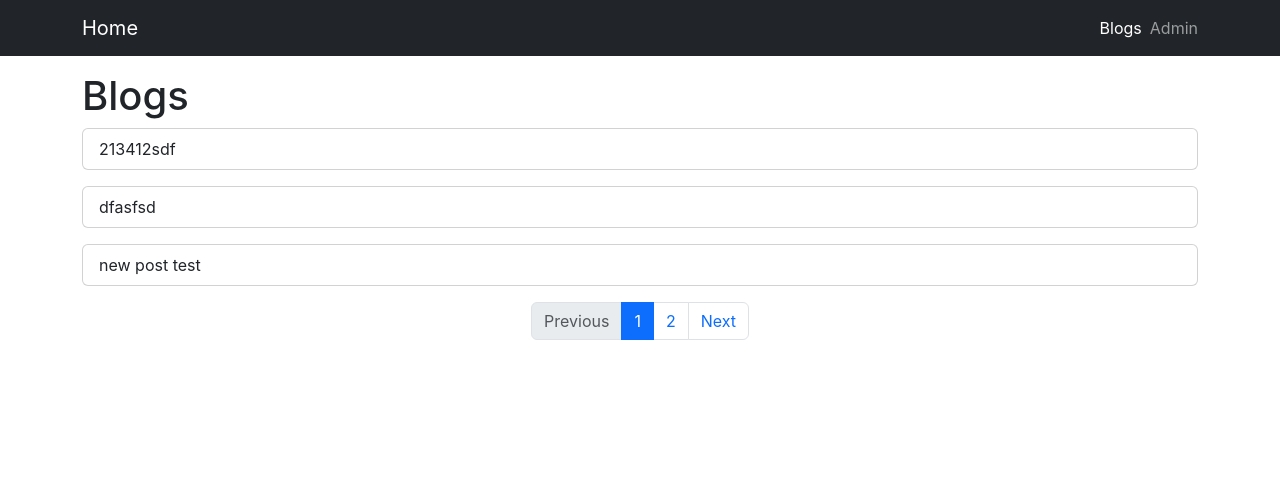
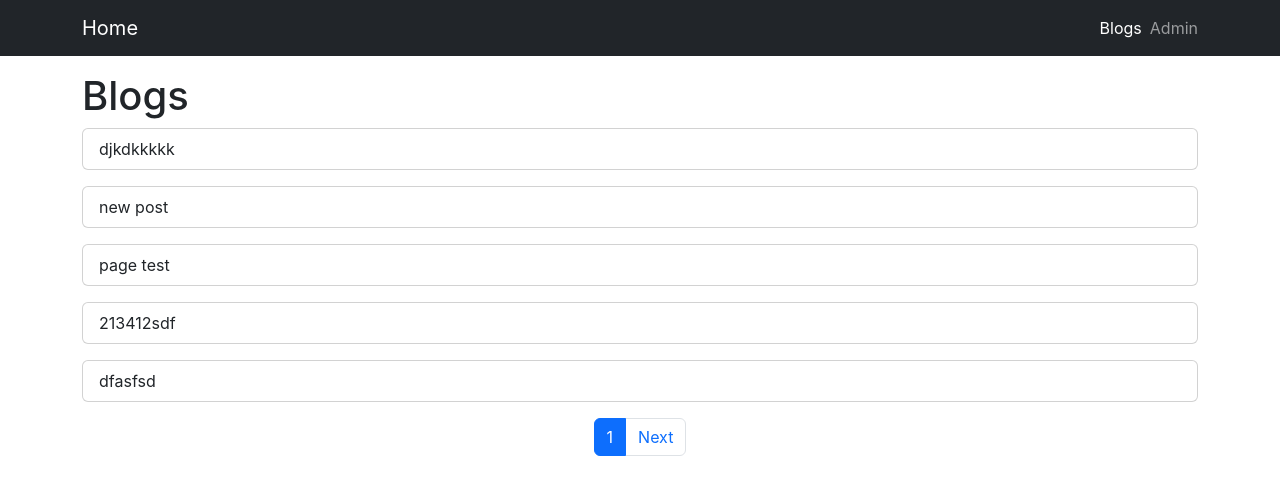
Before and after one commit to widk0419/react-study-project, a React (Create React App) app: page /blogs in a window 1280 px wide. Shown: the top 494 px of the page. Built offline with nearby package versions, Linux system fonts and the light colour scheme; data requests are answered from the project's data file.

Commit message:
pagination 진행 중 수정해야할 부분 있음

```diff
--- a/db.json
+++ b/db.json
@@ -55,6 +55,27 @@
       "publish": false,
       "createdAt": 1728547990221,
       "id": 8
+    },
+    {
+      "title": "page test",
+      "body": "page test react",
+      "publish": true,
+      "createdAt": 1728608151395,
+      "id": 9
+    },
+    {
+      "title": "new post",
+      "body": "hahahahahahahah",
+      "publish": true,
+      "createdAt": 1728608163754,
+      "id": 10
+    },
+    {
+      "title": "djkdkkkkk",
+      "body": "dxxxdfsfwfxxxx",
+      "publish": true,
+      "createdAt": 1728608174611,
+      "id": 11
     }
   ]
 }
--- a/src/components/BlogList.js
+++ b/src/components/BlogList.js
@@ -1,14 +1,17 @@
 import axios from "axios";
 import { useState, useEffect } from "react";
 import Card from "../components/Card";
-import { useHistory } from "react-router-dom/cjs/react-router-dom.min";
+import { useHistory, useLocation } from "react-router-dom/cjs/react-router-dom.min";
 import LoadingSpinner from "../components/LoadingSpinner";
 import { bool } from "prop-types";
-import PagiNation from "./Pagination";
+import Pagination from "./Pagination";
 
 const BlogList = ({isAdmin = false}) => {
 
     const history = useHistory();
+    const location = useLocation();
+    const params = new URLSearchParams(location.search);
+    const pageParam = params.get('page');
     const [posts, setPosts] = useState([]) ;
     const [loading, setLoading] = useState(true);
     const [currentPage, setCurrentPage] = useState(1);
@@ -20,8 +23,11 @@ const BlogList = ({isAdmin = false}) => {
         setNumberOfPages(Math.ceil(numberOfPosts/limit));
     }, [numberOfPosts]);
 
+    const onClickPageButton = (page) => {
+        history.push(`${location.pathname}?page=${page}`);
+    }
+
     const getPosts = (page = 1) => {
-        setCurrentPage(page);
         let params = {
             _page: page,
             _limit: limit,
@@ -36,12 +42,16 @@ const BlogList = ({isAdmin = false}) => {
         axios.get(`http://localhost:3001/posts`,{
             params: params
         }).then((res) => {
-            console.log(res.data.length);
+            console.log('post갯수:',res.data.length);
             setNumberOfPosts(res.headers['x-total-count']);
             setPosts(res.data);
             setLoading(false);
         })
     }
+    useEffect(() => {
+        setCurrentPage(parseInt(pageParam) || 1);
+        getPosts(parseInt(pageParam) || 1);
+    }, [pageParam]);
 
     const deleteBlog = (e, id) => {
         e.stopPropagation();
@@ -49,10 +59,6 @@ const BlogList = ({isAdmin = false}) => {
             setPosts(prevPosts => prevPosts.filter(post => post.id !== id))
         });
     };
-
-    useEffect(() => {
-        getPosts();
-    }, []);
 
 
     if(loading){
@@ -94,10 +100,10 @@ const BlogList = ({isAdmin = false}) => {
     return (
         <div>
             {renderBlogList()}
-            <PagiNation
+            <Pagination
                 currentPage={currentPage}
                 numberOfPages={numberOfPages}
-                onClick={getPosts}
+                onClick={onClickPageButton}
                 limit
             />
         </div>
--- a/src/components/Pagination.js
+++ b/src/components/Pagination.js
@@ -1,42 +1,55 @@
-import propTypes, { number } from 'prop-types';
+import propTypes from 'prop-types';
 
-const PagiNation = ({currentPage = 1, numberOfPages, onClick, limit=5}) => {
+const Pagination = ({currentPage = 1, numberOfPages, onClick, limit = 5}) => {
+    const currentSet = Math.ceil(currentPage/limit);
+    const lastSet = Math.ceil(numberOfPages/limit);
+    const startPage = limit * (currentSet - 1) + 1;
+    console.log('currentPage',currentPage,'limit',limit,'numberOfPages',numberOfPages,'startPage',startPage);
+    const numberOfPageForSet = currentSet === lastSet ? numberOfPages%limit : limit
+
     return (
         <nav aria-label="Page navigation example">
             <ul className="pagination justify-content-center">
-                <li className="page-item disabled">
-                    <a className="page-link" href='#'>
+                {currentSet !== 1 && <li className="page-item">
+                    <div className="page-link" href='#'
+                        onClick={() => onClick(startPage - limit)}
+                    >
                         Previous
-                    </a>
-                </li>
-                {Array(numberOfPages).fill(1).map((value,index) => value + index )
+                    </div>
+                </li>}
+                {Array(numberOfPageForSet).fill(startPage)
+                .map((value, index) => value + index )
                 .map((pageNum) => {
                     return <li key={pageNum} className={`page-item ${currentPage === pageNum ? 'active' : '' } `}>
                         <div className="page-link cursor-pointer"
                             onClick = {(e) => {
                                 onClick(pageNum);
-                        }}>
+                            }}>
                             {pageNum}
                         </div>
                     </li>
                 })}
-                <li className="page-item">
-                    <a className="page-link" href="#">Next</a>
-                </li>
+                {currentSet !== lastSet && <li className="page-item">
+                    <div className="page-link cursor-pointer" href="#"
+                        onClick={() => onClick(startPage + limit)}
+                    >
+                        Next</div>
+                </li>}
             </ul>
         </nav>
     )
 }
 
-PagiNation.propTypes = {
+Pagination.propTypes = {
     currentPage: propTypes.number,
     numberOfPages: propTypes.number.isRequired,
-    onClick: propTypes.func.isRequired
+    onClick: propTypes.func.isRequired,
+    limit: propTypes.number
 };
 
-// PagiNation.defaultProps = {
+// Pagination.defaultProps = {
 //     currentPage: 1,
 //     limit: 5
 // }
 
-export default PagiNation;
+export default Pagination;
```
